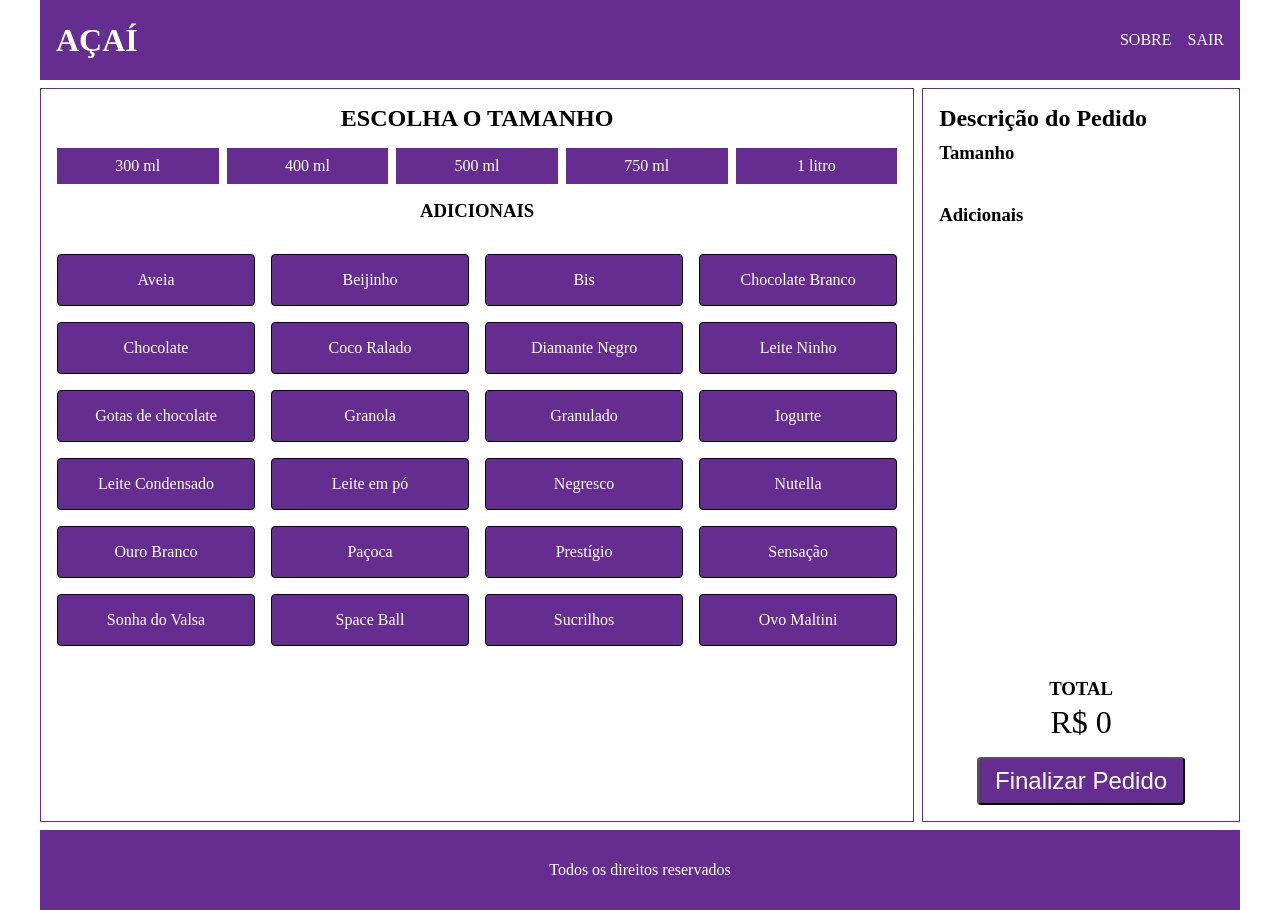
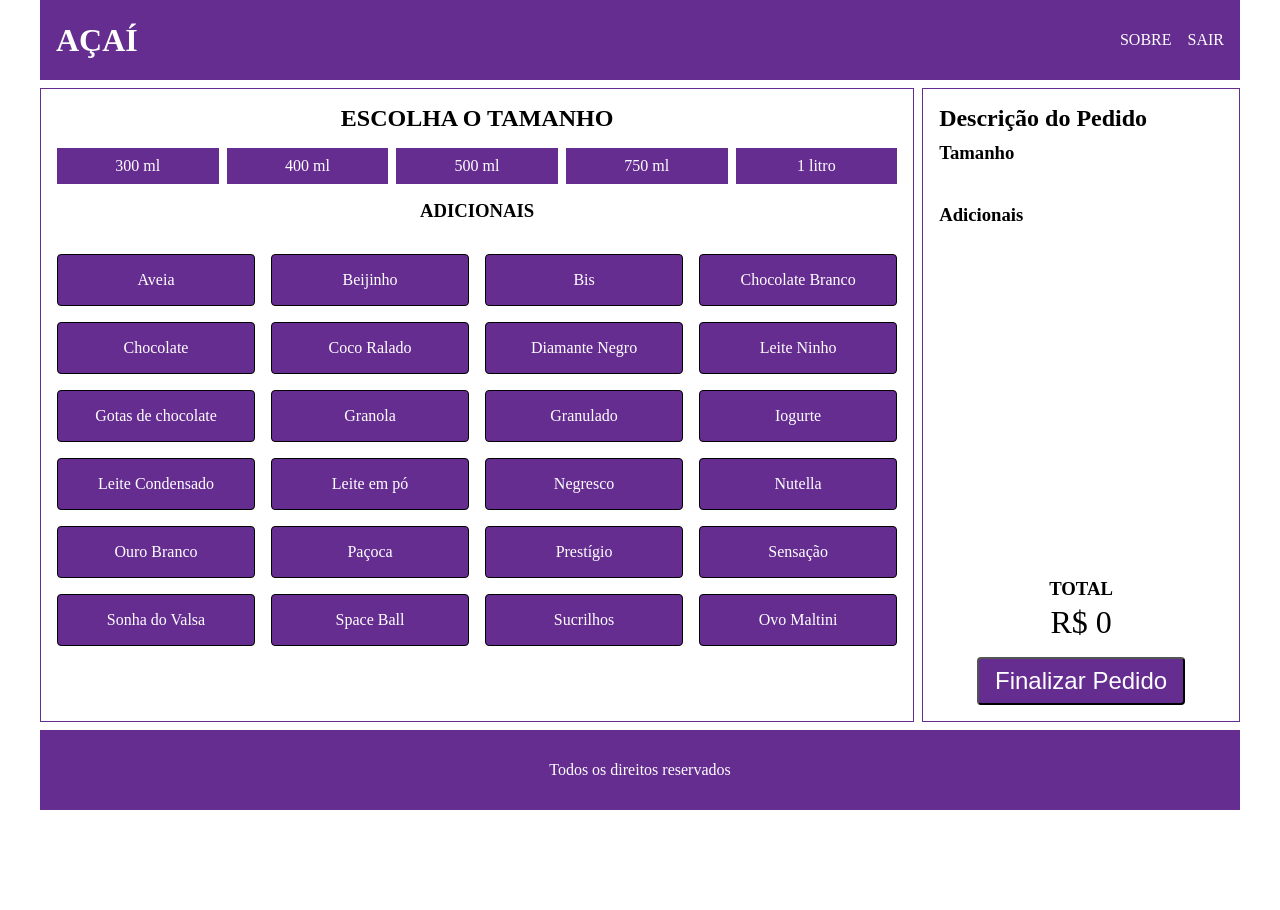
Before and after one commit to pablohpaiva22/acai, a React (Create React App) app: page / in a window 1280 px wide. After the commit the page ends 810 px from the top, so only its background shows below. Built offline with nearby package versions, Linux system fonts and the light colour scheme.

Commit message:
CSS adjust

```diff
--- a/src/components/Home.module.css
+++ b/src/components/Home.module.css
@@ -29,6 +29,7 @@
 
 .secondBoxSubtitle {
   text-align: center;
+  margin-top: 1rem;
   margin-bottom: 0.25rem;
 }
 
--- a/src/components/Home/OrderIncrement.module.css
+++ b/src/components/Home/OrderIncrement.module.css
@@ -1,5 +1,5 @@
 .itensList {
-  min-height: 416px;
+  min-height: 300px;
   margin-bottom: 2rem;
 }
 
```
